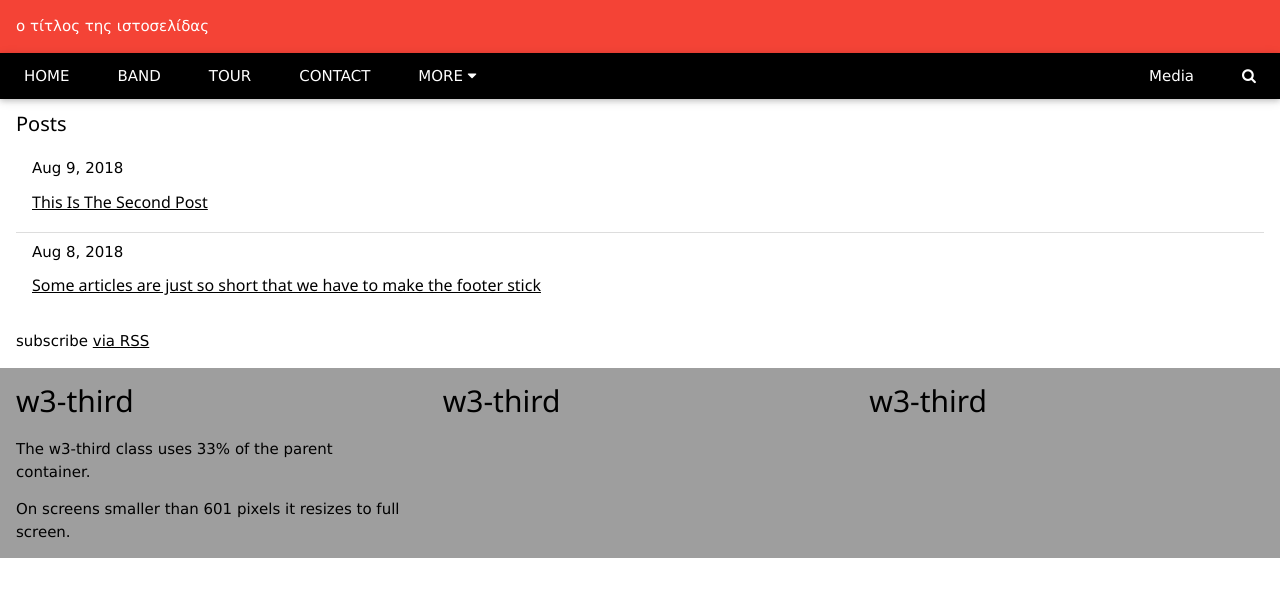
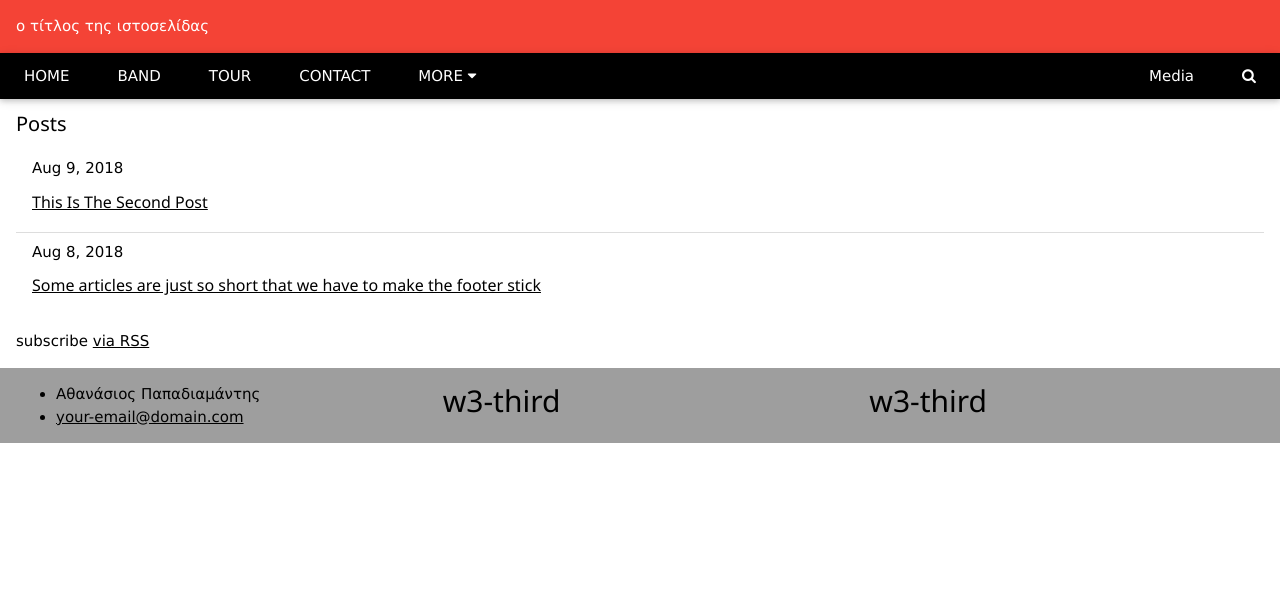
Before and after one commit to mrubyz/test, a Jekyll site: the page built from index.md, in a window 1280 px wide. Shown: the top 597 px of the page. Built offline with Jekyll 4.4.1, drawn with Linux system fonts in a browser that asks for light colours.

Commit message:
Update footer.html

```diff
--- a/_includes/footer.html
+++ b/_includes/footer.html
@@ -1,8 +1,17 @@
 <div class="w3-row w3-grey">
 <div class="w3-third w3-container ">
-  <h2>w3-third</h2>
-  <p>The w3-third class uses 33% of the parent container.</p>
-  <p>On screens smaller than 601 pixels it resizes to full screen.</p>
+  <ul class="contact-list">
+          <li class="p-name">
+            {%- if site.author -%}
+              {{ site.author | escape }}
+            {%- else -%}
+              {{ site.title | escape }}
+            {%- endif -%}
+            </li>
+            {%- if site.email -%}
+            <li><a class="u-email" href="mailto:{{ site.email }}">{{ site.email }}</a></li>
+            {%- endif -%}
+</ul>
 </div>
 <div class="w3-third w3-container">
   <h2>w3-third</h2>
```
